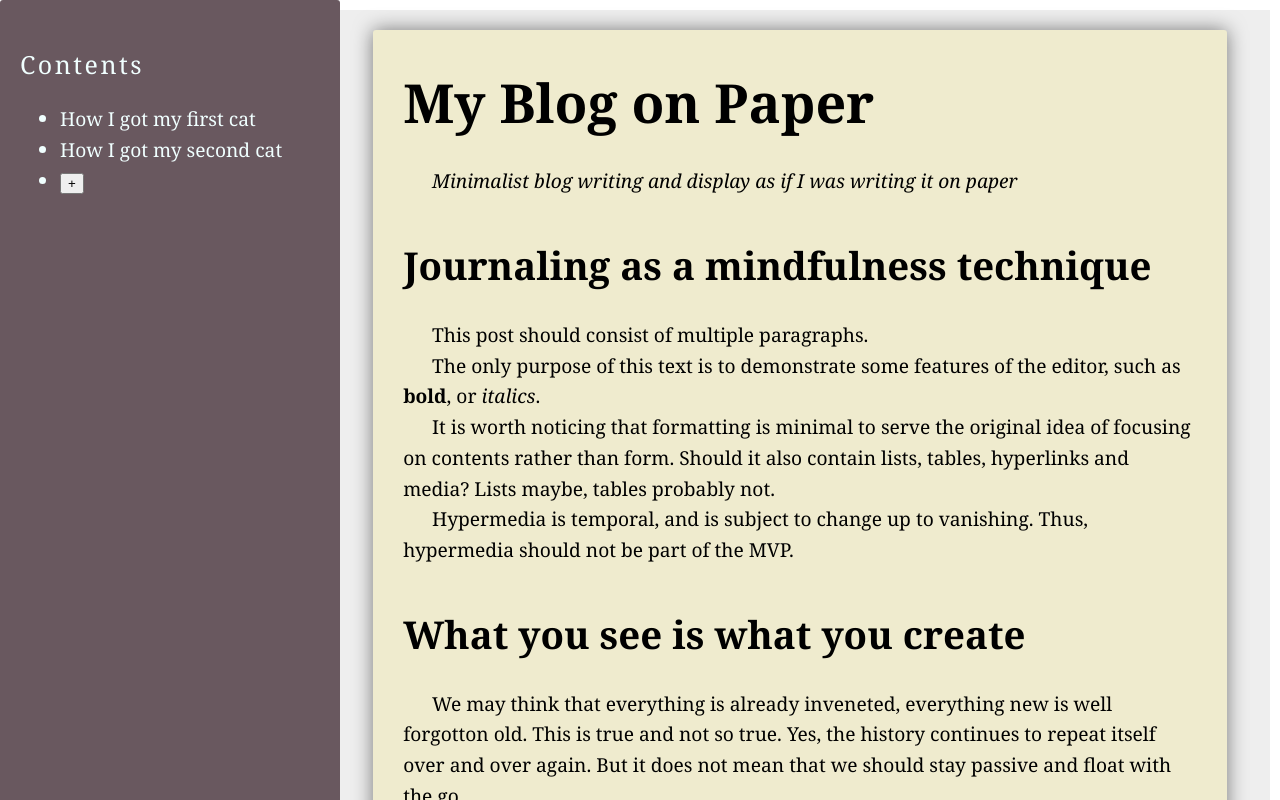
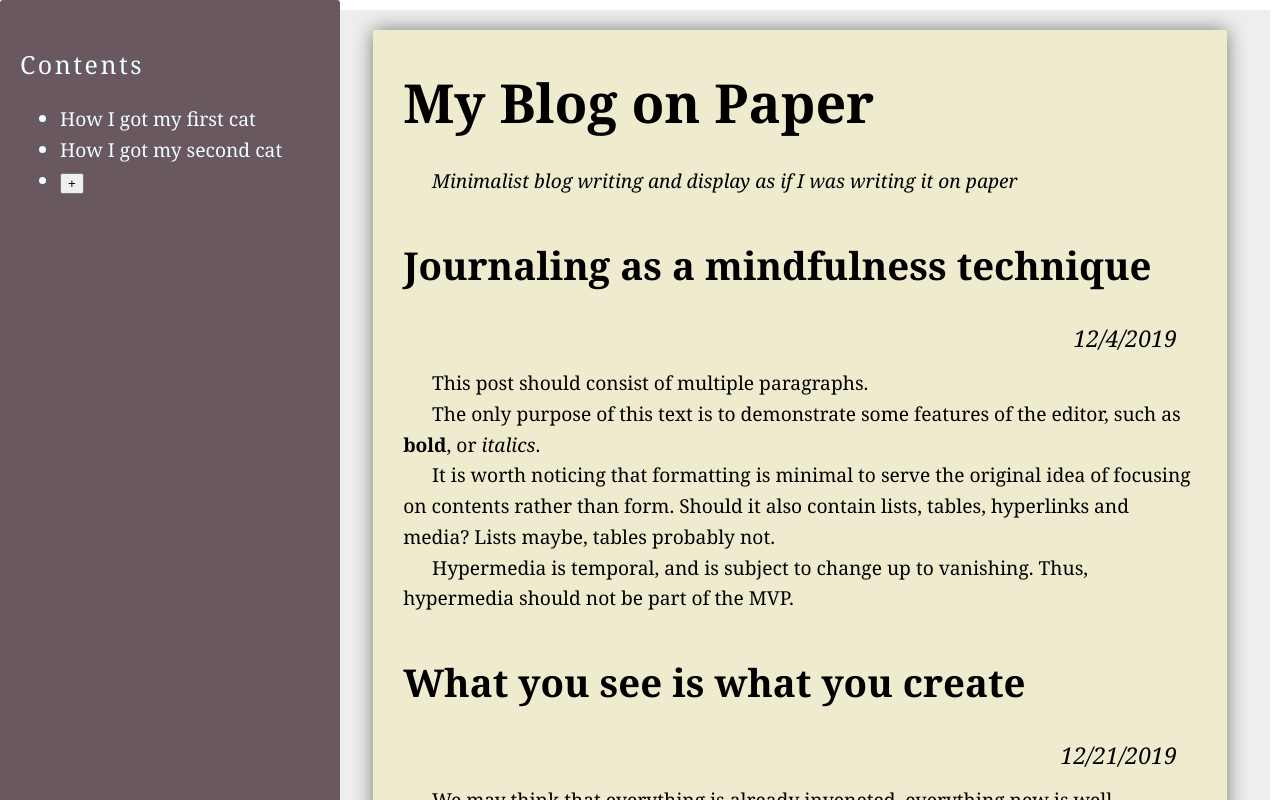
Before and after one commit to trustmaster/paper, a React (Create React App) app: page / in a window 1280 px wide. Shown: the top 800 px of the page. Built offline with nearby package versions, Linux system fonts and the light colour scheme.

Commit message:
Fix date display

```diff
--- a/src/App.css
+++ b/src/App.css
@@ -47,6 +47,11 @@ body {
 .Page a:visited {color:#BB8588;}
 .Page a:hover {color:#AA797C;}
 .Page a:active {color:#896163; outline:none;}
+
+.Page .Date {
+  text-align: right;
+  margin-right: 20px;
+}
 
 .Page button {
   background: #815E5B;
--- a/src/components/Content/Post/Date/Date.js
+++ b/src/components/Content/Post/Date/Date.js
@@ -1,7 +1,7 @@
 import React from 'react';
 
 function Date({ date }) {
-    return <span className="date">{date.toLocaleString}</span>;
+    return <span>{date.toLocaleDateString()}</span>;
 }
 
 export default Date;
```
